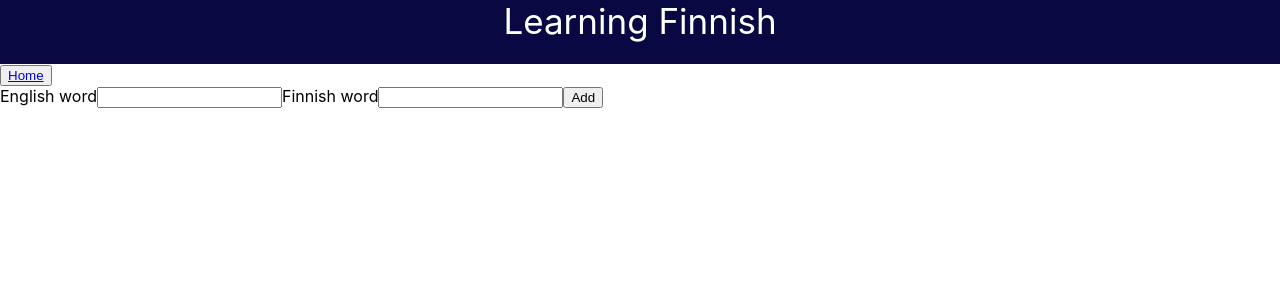
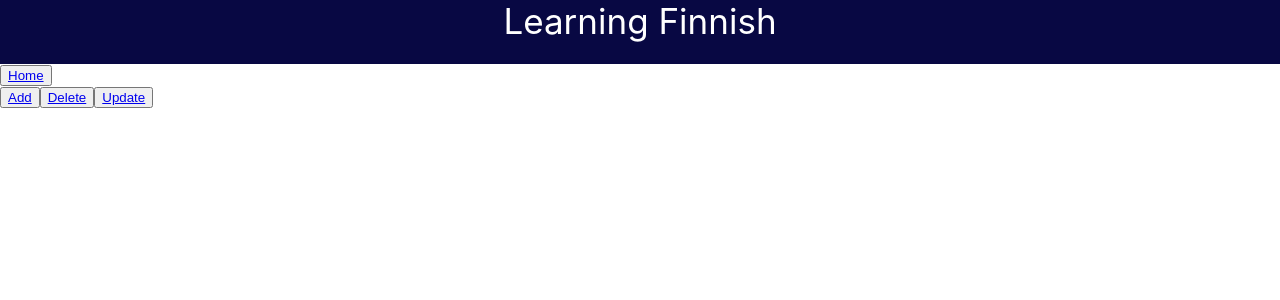
Before and after one commit to spavythra/Language_learning_App, a React (Create React App) app in the folder client/frontend/: page /admin in a window 1280 px wide. Shown: the top 300 px of the page. Built offline with nearby package versions, Linux system fonts and the light colour scheme.

Commit message:
(Admin.js): New components created for updating and deleting

```diff
--- /dev/null
+++ b/client/frontend/src/AddWord.js
@@ -0,0 +1,41 @@
+import React from 'react'
+import { useState } from "react";
+import Axios from "axios";
+
+function Admin() {
+  const [Eng_word, setEng_word] = useState('')
+  const [Fin_word, setFin_word] = useState('')
+
+  const [wordList, setWordList] = useState([]);
+
+  const addWord = () => {
+    Axios.post("/admin/add", {
+      Eng_word: Eng_word,
+      Fin_word: Fin_word,
+    }).then(() => {
+      setWordList([
+        ...wordList,
+        {
+          Eng_word: Eng_word,
+          Fin_word: Fin_word,
+        },
+      ]);
+    });
+  };
+
+  return (
+    <div>
+      <label>English word</label>
+      <input type="text" onChange={(event) => {
+            setEng_word(event.target.value);
+          }}/>
+      <label>Finnish word</label>
+      <input type="text" onChange={(event) => {
+            setFin_word(event.target.value);
+          }}/>
+      <button onClick={addWord}>Add</button>
+    </div>
+  )
+}
+
+export default Admin
--- a/client/frontend/src/Admin.js
+++ b/client/frontend/src/Admin.js
@@ -1,41 +1,18 @@
 import React from 'react'
 import { useState } from "react";
 import Axios from "axios";
+import { BrowserRouter as Router, Routes, Route, Link } from "react-router-dom";
+
 
 function Admin() {
-  const [Eng_word, setEng_word] = useState('')
-  const [Fin_word, setFin_word] = useState('')
+  return(<>
+    <nav>
+      <button><Link to="/admin/add">Add </Link></button>
+      <button><Link to="/admin/delete"> Delete </Link></button>
+      <button><Link to="/admin/update"> Update </Link></button>
+    </nav>
 
-  const [wordList, setWordList] = useState([]);
-
-  const addWord = () => {
-    Axios.post("/admin/add", {
-      Eng_word: Eng_word,
-      Fin_word: Fin_word,
-    }).then(() => {
-      setWordList([
-        ...wordList,
-        {
-          Eng_word: Eng_word,
-          Fin_word: Fin_word,
-        },
-      ]);
-    });
-  };
-
-  return (
-    <div>
-      <label>English word</label>
-      <input type="text" onChange={(event) => {
-            setEng_word(event.target.value);
-          }}/>
-      <label>Finnish word</label>
-      <input type="text" onChange={(event) => {
-            setFin_word(event.target.value);
-          }}/>
-      <button onClick={addWord}>Add</button>
-    </div>
-  )
+  </>)
 }
 
 export default Admin
--- a/client/frontend/src/App.js
+++ b/client/frontend/src/App.js
@@ -3,6 +3,9 @@ import {useState} from 'react';
 import User from './User.js';
 import Admin from './Admin.js';
 import Home from './Home.js';
+import AddWord from "./AddWord.js";
+import DeleteWord from "./DeleteWord.js";
+import UpdateWord from "./UpdateWord.js";
 import { BrowserRouter as Router, Routes, Route, Link } from "react-router-dom";
 
 function App(){
@@ -20,6 +23,9 @@ function App(){
       <Route path="/" element={<Home />} />
       <Route path="/admin" element={<Admin />} />
       <Route path="/user" element={<User />} />
+      <Route path="/admin/add" element={<AddWord />} />
+      <Route path="/admin/delete" element={<DeleteWord />} />
+      <Route path="/admin/update" element={<UpdateWord />} />
 
     </Routes>
   </Router>
--- /dev/null
+++ b/client/frontend/src/DeleteWord.js
@@ -0,0 +1,9 @@
+import React from 'react'
+
+function DeleteWord() {
+  return (
+    <div>DeleteWord</div>
+  )
+}
+
+export default DeleteWord
--- /dev/null
+++ b/client/frontend/src/UpdateWord.js
@@ -0,0 +1,9 @@
+import React from 'react'
+
+function UpdateWord() {
+  return (
+    <div>UpdateWord</div>
+  )
+}
+
+export default UpdateWord
```
